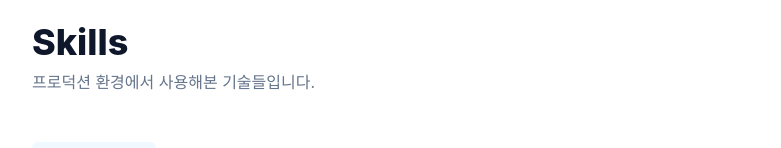
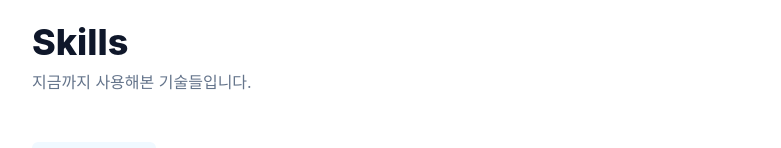
Before and after one commit to KimHanWhee/KimHanWhee.github.io, a React (Vite) app: page /#/skills in a window 1280 px wide. Shown: the part 146-294 px from the top of the page, without its empty margins (248-1029 px from the left). Built offline with nearby package versions, Linux system fonts and the light colour scheme; a web font is replaced by a local one.

Commit message:
edit skills description

```diff
--- a/pages/Skills.tsx
+++ b/pages/Skills.tsx
@@ -8,7 +8,7 @@ const Skills: React.FC = () => {
         Skills
       </h1>
       <p className="text-slate-500 mb-12">
-        프로덕션 환경에서 사용해본 기술들입니다.
+        지금까지 사용해본 기술들입니다.
       </p>
 
       <div className="space-y-12">
```
